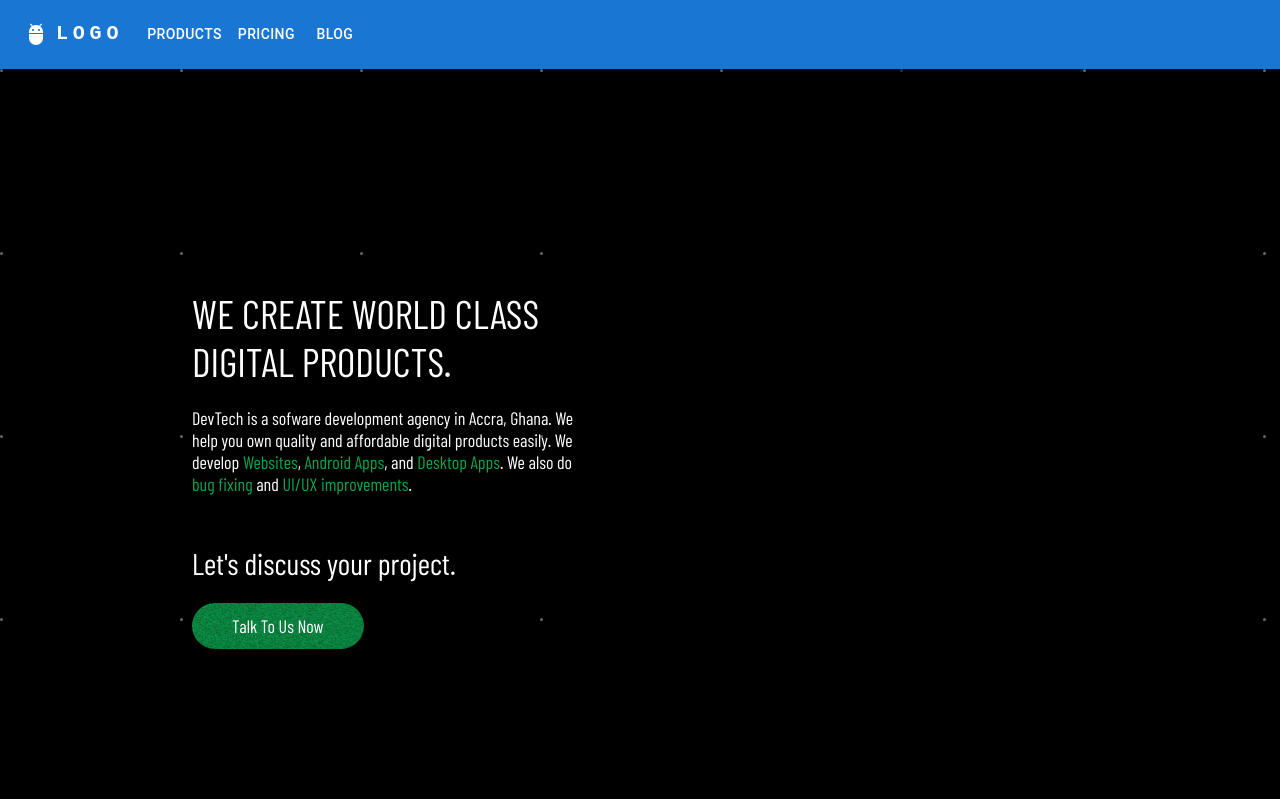
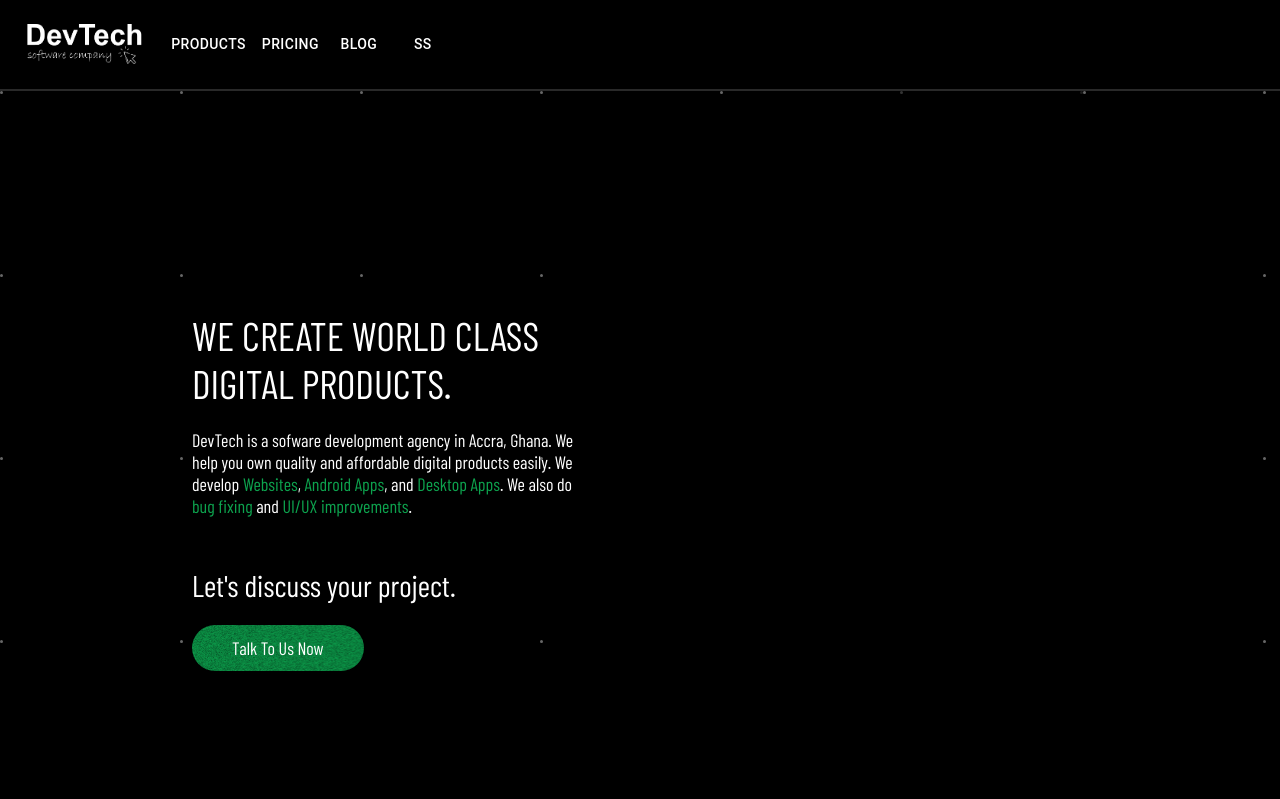
Before and after one commit to abrusu-collins/DevTech, a React (Create React App) app: page / in a window 1280 px wide. Shown: the top 799 px of the page. Built offline with nearby package versions, Linux system fonts and the light colour scheme.

Commit message:
navbar stuff

```diff
--- a/src/components/Navbar.jsx
+++ b/src/components/Navbar.jsx
@@ -7,39 +7,35 @@ import Typography from "@mui/material/Typography";
 import Menu from "@mui/material/Menu";
 import MenuIcon from "@mui/icons-material/Menu";
 import Container from "@mui/material/Container";
-import Avatar from "@mui/material/Avatar";
 import Button from "@mui/material/Button";
-import Tooltip from "@mui/material/Tooltip";
 import MenuItem from "@mui/material/MenuItem";
-import AdbIcon from "@mui/icons-material/Adb";
+import devtechimg from "../img/devtech.png";
 
-const pages = ["Products", "Pricing", "Blog"];
-const settings = ["Profile", "Account", "Dashboard", "Logout"];
+const pages = ["Products", "Pricing", "Blog","ss"];
 
 const ResponsiveAppBar = () => {
   const [anchorElNav, setAnchorElNav] = React.useState(null);
-  const [anchorElUser, setAnchorElUser] = React.useState(null);
 
   const handleOpenNavMenu = (event) => {
     setAnchorElNav(event.currentTarget);
-  };
-  const handleOpenUserMenu = (event) => {
-    setAnchorElUser(event.currentTarget);
   };
 
   const handleCloseNavMenu = () => {
     setAnchorElNav(null);
   };
 
-  const handleCloseUserMenu = () => {
-    setAnchorElUser(null);
-  };
-
   return (
     <AppBar position="static">
-      <Container maxWidth="xl">
-        <Toolbar disableGutters>
-          <AdbIcon sx={{ display: { xs: "none", md: "flex" }, mr: 1 }} />
+      <Container
+        maxWidth="xl"
+        sx={{
+          backgroundColor: "black",
+          borderBottom: "2px solid #292929",
+          padding: "10px",
+        }}
+      >
+        <Toolbar disableGutters backgroundColor="red">
+          <img className="navimg" src={devtechimg} alt="devtechimg" style={{ width: "10%" }} />
           <Typography
             variant="h6"
             noWrap
@@ -54,9 +50,7 @@ const ResponsiveAppBar = () => {
               color: "inherit",
               textDecoration: "none",
             }}
-          >
-            LOGO
-          </Typography>
+          ></Typography>
 
           <Box sx={{ flexGrow: 1, display: { xs: "flex", md: "none" } }}>
             <IconButton
@@ -94,7 +88,6 @@ const ResponsiveAppBar = () => {
               ))}
             </Menu>
           </Box>
-          <AdbIcon sx={{ display: { xs: "flex", md: "none" }, mr: 1 }} />
           <Typography
             variant="h5"
             noWrap
@@ -110,9 +103,7 @@ const ResponsiveAppBar = () => {
               color: "inherit",
               textDecoration: "none",
             }}
-          >
-            LOGO
-          </Typography>
+          ></Typography>
           <Box sx={{ flexGrow: 1, display: { xs: "none", md: "flex" } }}>
             {pages.map((page) => (
               <Button
```
